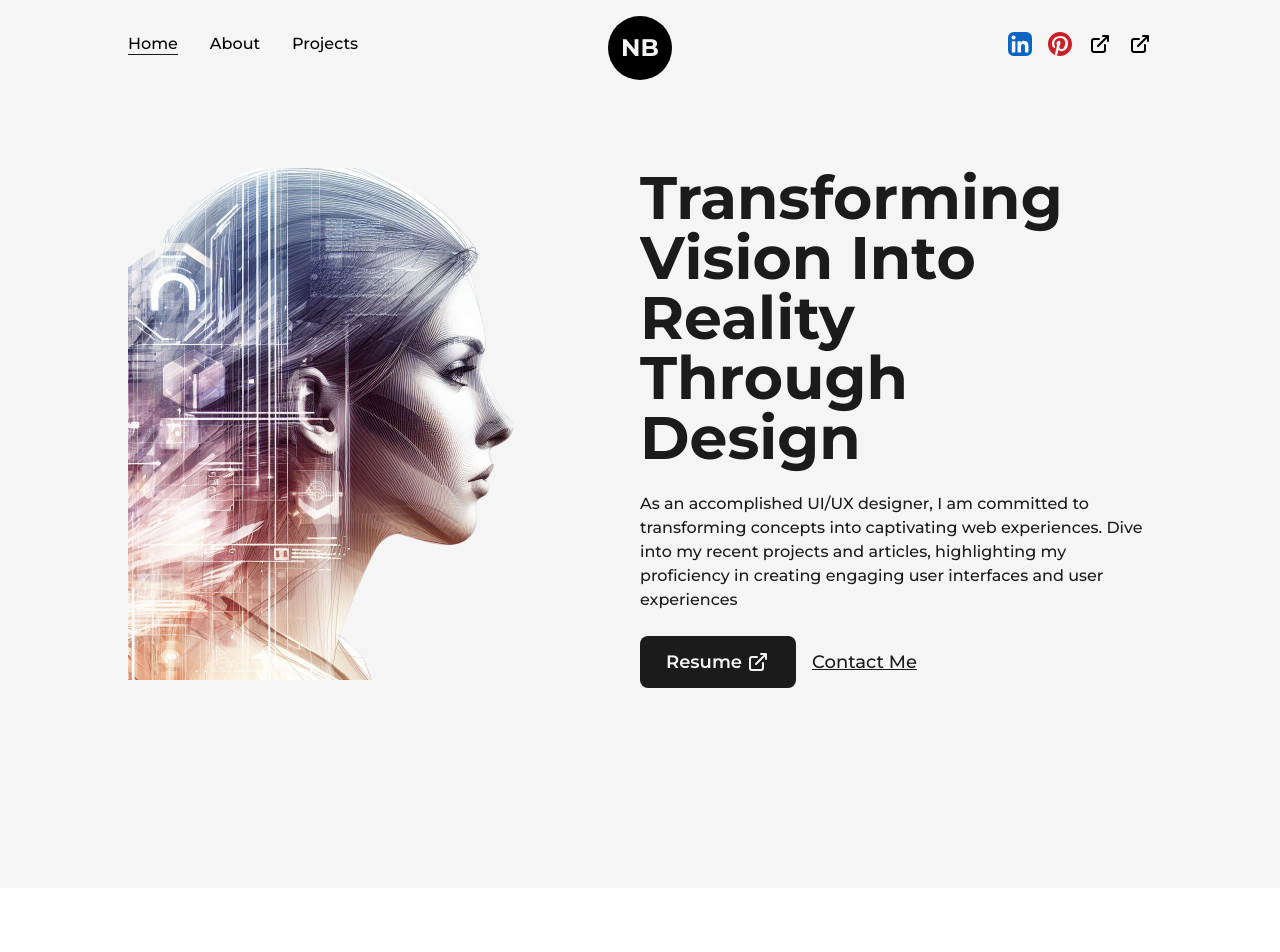
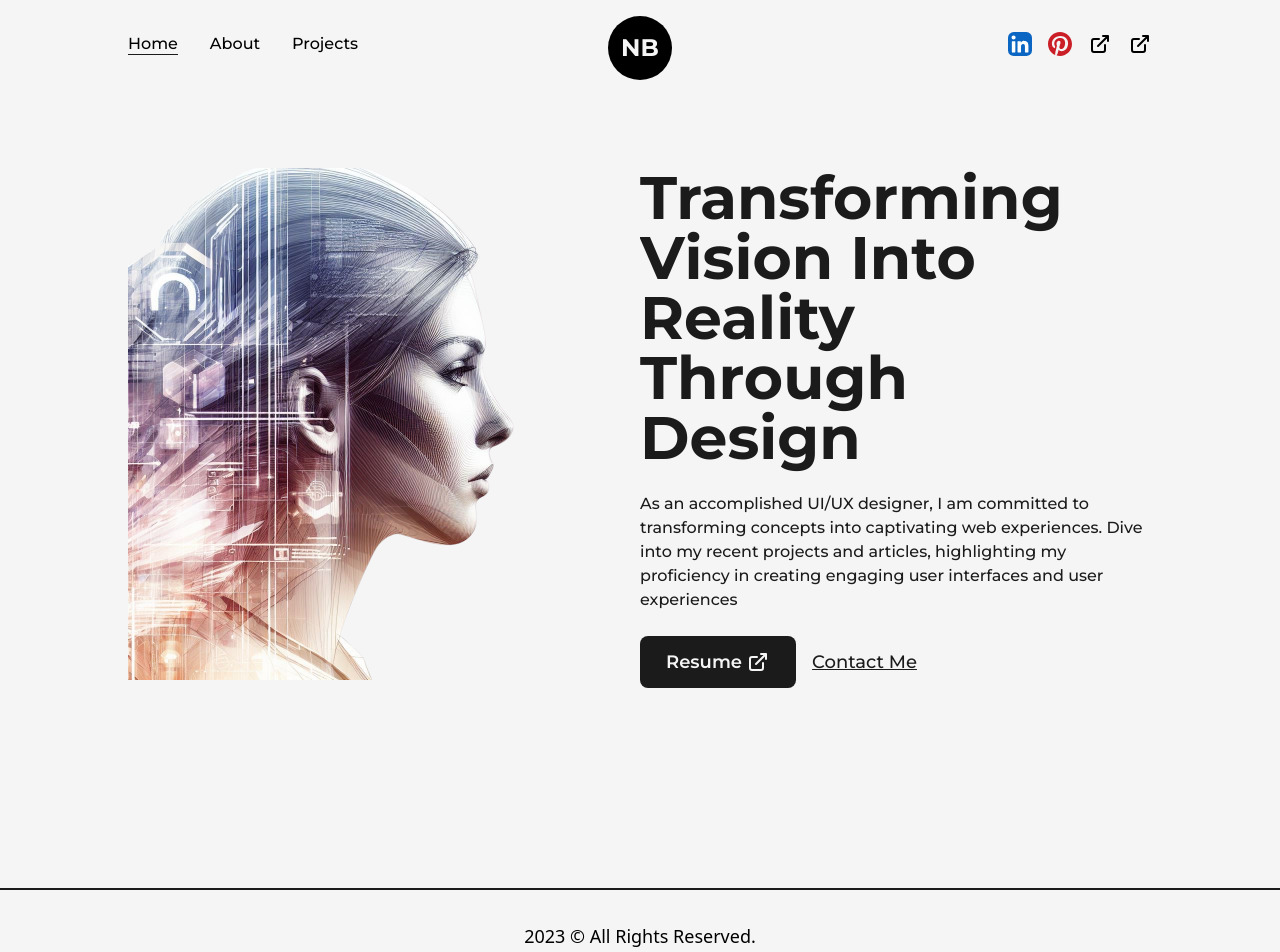
Before and after one commit to natalia-belei/natalia-belei.github.io, a Next.js app in the folder reactportfolio/: page / in a window 1280 px wide. Shown: the top 952 px of the page. Before the commit the page ends 888 px from the top, so only its background shows below. Built offline with nearby package versions, Linux system fonts and the light colour scheme.

Commit message:
Add Footer.

```diff
--- /dev/null
+++ b/reactportfolio/src/components/Footer.js
@@ -0,0 +1,16 @@
+import React from 'react'
+import Layout from './Layout'
+
+const Footer = () => {
+    return (
+        <footer className='w-full border-t-2 border-solid border-dark font-medium text-lg'>
+            <Layout className='py-8 items-center justify-between text-center'>
+                <span className='text-medium'>
+                    {new Date().getFullYear()} &copy; All Rights Reserved.
+                </span>
+            </Layout>
+        </footer>
+    )
+}
+
+export default Footer
--- a/reactportfolio/src/pages/_app.js
+++ b/reactportfolio/src/pages/_app.js
@@ -1,3 +1,4 @@
+import Footer from '@/components/Footer'
 import NavBar from '@/components/NavBar'
 import '@/styles/globals.css'
 import { Montserrat } from "next/font/google"
@@ -19,6 +20,7 @@ export default function App({ Component, pageProps }) {
         <NavBar />
         <Component {...pageProps} />
       </main>
+      <Footer />
     </>
   )
 }
```
